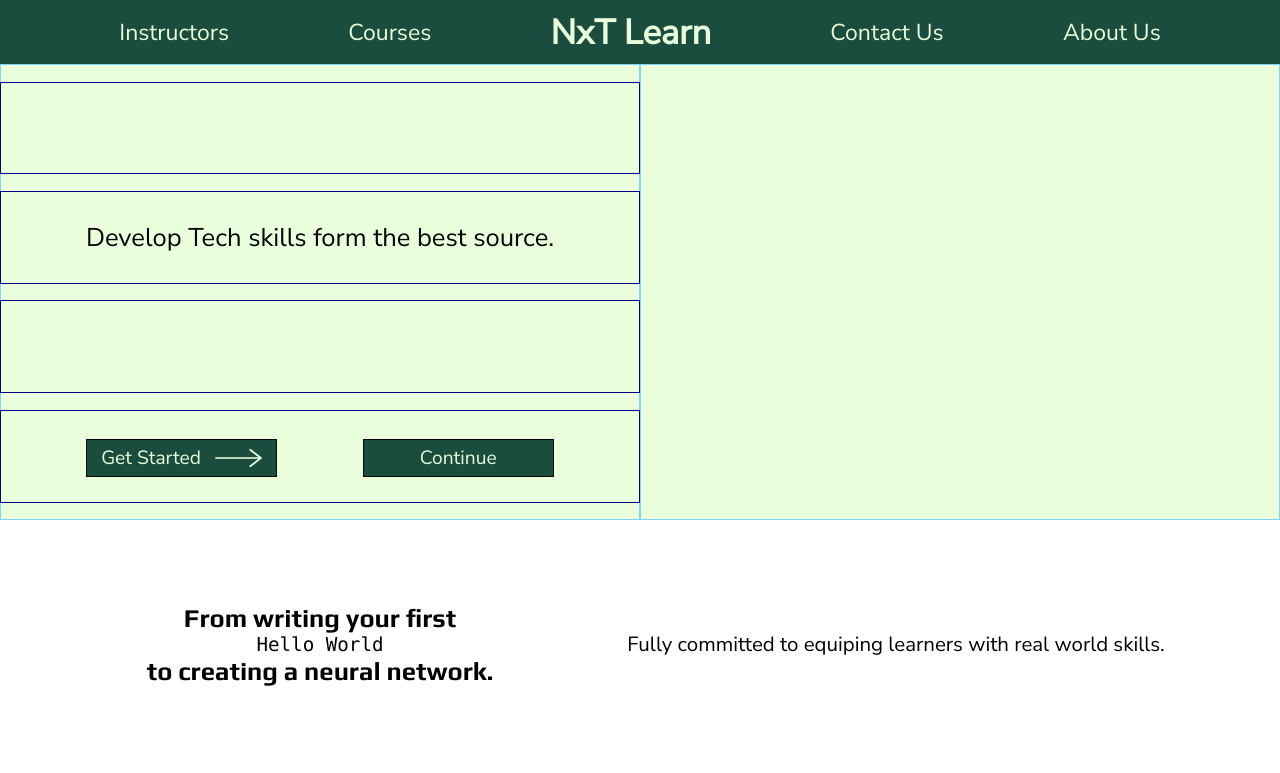
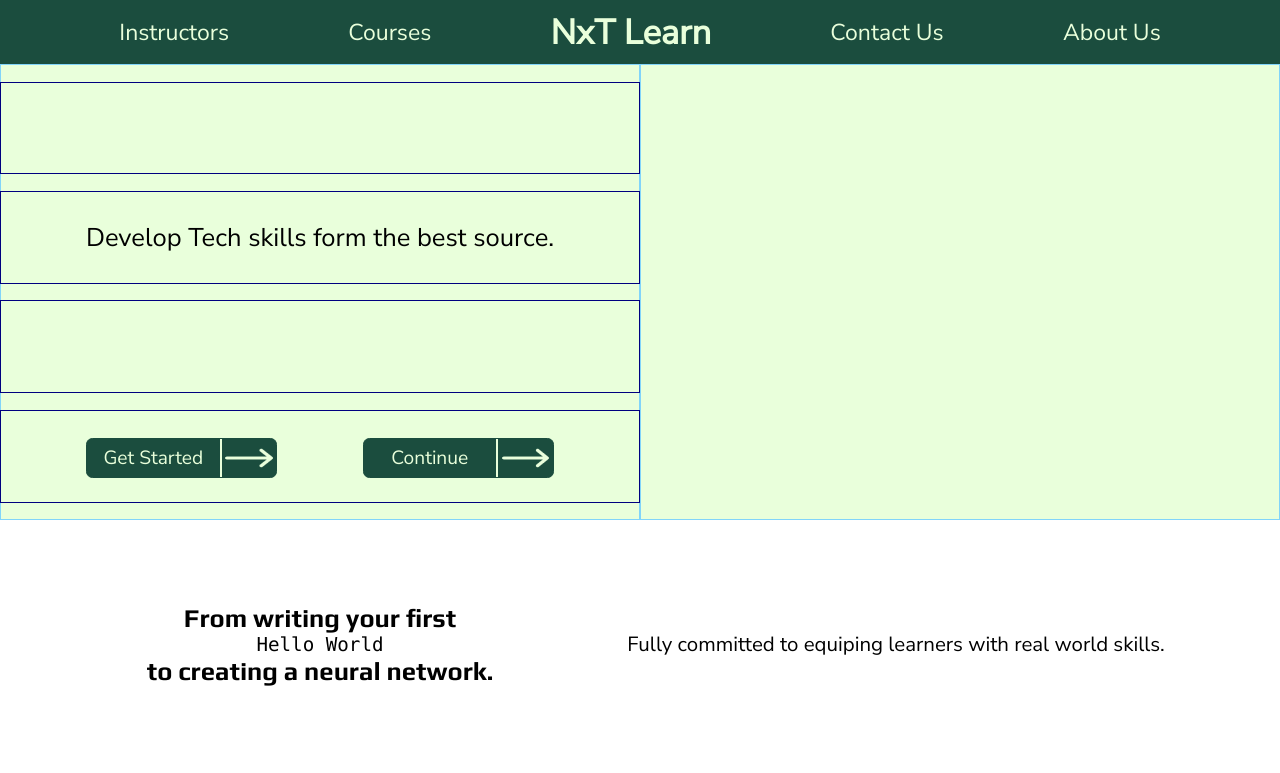
Before and after one commit to MokuaEnock/NxT-learn, a React (Create React App) app: page / in a window 1280 px wide. Shown: the top 773 px of the page. Built offline with nearby package versions, Linux system fonts and the light colour scheme; no server answers.

Commit message:
restyle landing page buttons

```diff
--- a/src/components/home/main.js
+++ b/src/components/home/main.js
@@ -1,5 +1,6 @@
 import React from "react";
 import arrow from "../assets/right-arrow.png";
+import arrow2 from "../assets/arrow.png";
 
 function Main() {
   /*   useEffect(() => {
@@ -16,9 +17,11 @@ function Main() {
           <span></span>
           <span>
             <button>
-              Get Started <img src={arrow} alt="arrow" />
+              <span>Get Started</span> <img src={arrow2} alt="arrow" />
             </button>
-            <button>Continue</button>
+            <button>
+              <span>Continue</span> <img src={arrow2} alt="arrow" />
+            </button>
           </span>
         </div>
         <div id="container2"></div>
--- a/src/index.css
+++ b/src/index.css
@@ -116,17 +116,36 @@ main>div>span>button {
   background-color: #1b4d3e;
   color: #e9ffdb;
   width: 30%;
+  border: .1vw solid #1b4d3e;
+  border-radius: .5vw;
   display: flex;
   flex-direction: row;
-  justify-content: space-evenly;
+  justify-content: space-between;
   align-items: center;
+  height: 45%;
 
 }
 
+main>div>span>button>span {
+  width: 70%;
+  height: 100%;
+  display: flex;
+  flex-direction: column;
+  justify-content: space-evenly;
+  align-items: center;
+  border-right: 0.2vw solid #e9ffdb;
+}
+
 main>div>span>button>img {
+  margin-right: 2%;
+  display: flex;
+  flex-direction: column;
+  justify-content: space-evenly;
+  align-items: center;
   width: 25%;
   height: 100%;
-  border-radius: inherit;
+  border-top-right-radius: inherit;
+  border-bottom-right-radius: inherit;
 }
 
 #main_section {
```
Also changed, not shown: src/components/assets/arrow.png (added), src/components/assets/right-arrow.png.
